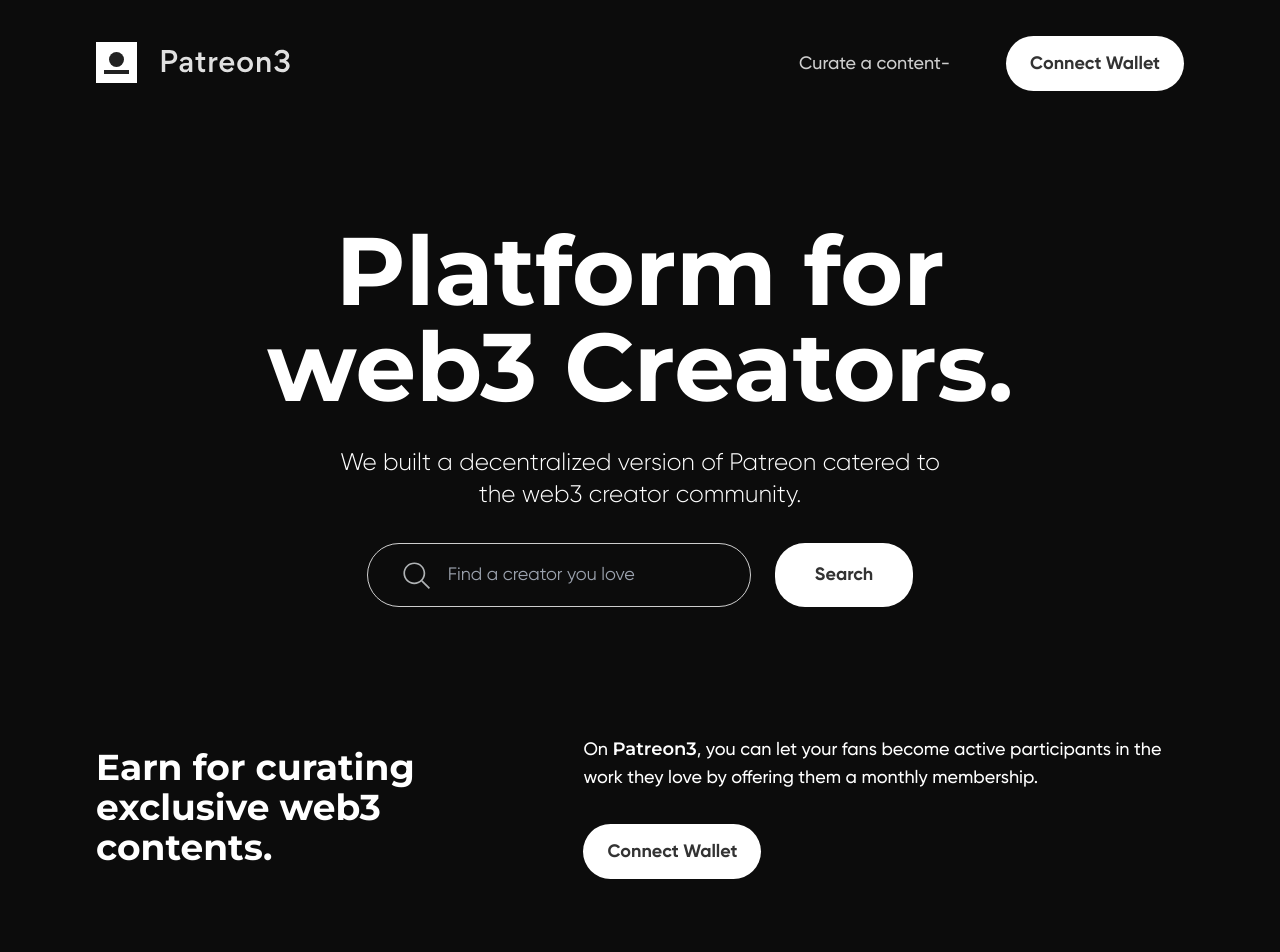
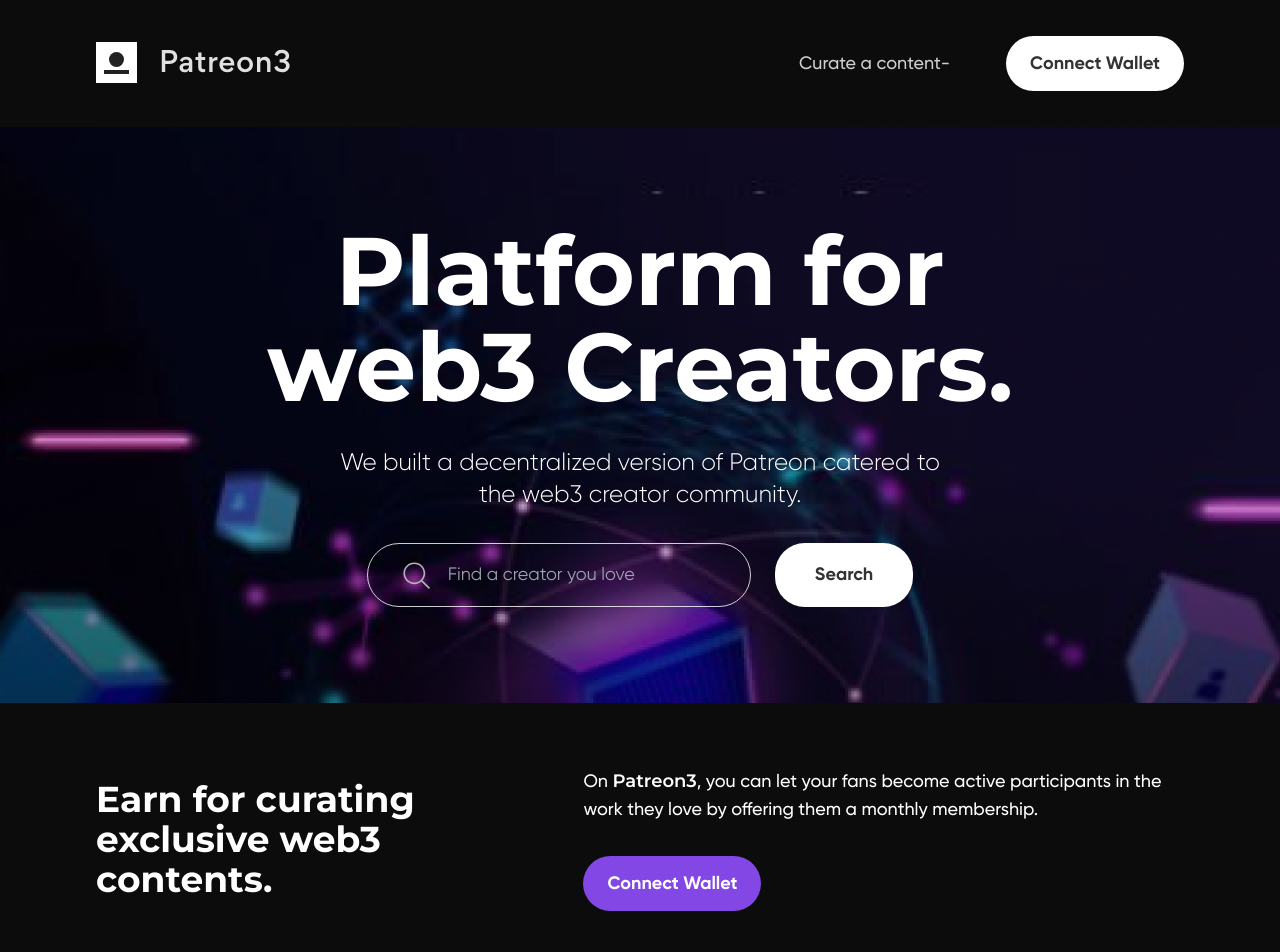
Before and after one commit to harmony-x/dpatreon, a Next.js app: page / in a window 1280 px wide. Shown: the top 952 px of the page. Built offline with nearby package versions, Linux system fonts and the light colour scheme.

Commit message:
chore : add background to hero section

```diff
--- a/layouts/LandingPageHero/LandingPageHero.tsx
+++ b/layouts/LandingPageHero/LandingPageHero.tsx
@@ -7,17 +7,22 @@ import { LandingPageHeroProps } from "./LandingPageHero.types";
 
 const LandingPageHero : FC<LandingPageHeroProps> = ({setIsOpen}) => {
   return (
-    <section className="mt-8 md:mt-16 lg2:mt-24 flex flex-col items-center">
-      <h1 className="text-center font-bold not-italic font-Montserrat text-4xl md:text-6xl lg2:text-8xl text-white">Platform for <br/> web3 Creators.</h1>
-      <p className="font-light text-center text-base md:text-2xl text-white my-4 md:my-6 lg2:my-8">We built a decentralized version of Patreon catered to <br/> the web3 creator community. </p>
-      <SearchBox SearchIcon={LandingPageSearchIcon} className="w-full md:w-96 pl-20 pr-4" height="h-12 md:h-16" placeholder="Find a creator you love" rightSpacing="mr-6">
-        <Button px="px-6 md:px-10" height="h-12 md:h-16" onClick={()=> {}} text="Search" type="secondary"  />
-      </SearchBox>
-      <article className="flex flex-col md:flex-row justify-between items-center mt-12 md:mt-20 lg:mt-32 xl:mt-48 md:gap-6">
+    <section className=" flex flex-col items-stretch">
+      <div className="relative py-8 md:py-16 lg2:py-24">
+      <div className="landing-page-bg absolute -left-6 md:-left-12 lg:-left-24 top-0 lg3:left-0 w-screen lg3:w-full h-full z-auto" />
+      <h1 className="text-center font-bold not-italic font-Montserrat text-4xl md:text-6xl lg2:text-8xl text-white z-10 relative">Platform for <br/> web3 Creators.</h1>
+      <p className="font-light text-center text-base md:text-2xl text-white my-4 md:my-6 lg2:my-8 z-10 relative">We built a decentralized version of Patreon catered to <br/> the web3 creator community. </p>
+      <div className="flex justify-center z-10 relative">
+        <SearchBox SearchIcon={LandingPageSearchIcon} className="w-full md:w-96 pl-20 pr-4" height="h-12 md:h-16" placeholder="Find a creator you love" rightSpacing="mr-6">
+          <Button px="px-6 md:px-10" height="h-12 md:h-16" onClick={()=> {}} text="Search" type="secondary"  />
+        </SearchBox>
+      </div>
+      </div>
+      <article className="flex flex-col md:flex-row justify-between items-center mt-6 md:mt-10 lg:mt-16 xl:mt-24 md:gap-6">
         <SectionHeading text="Earn for curating exclusive web3 contents." />
         <div className="mt-6 md:mt-0">
           <p className="font-medium text-base md:text-lg text-white">On <span className="font-Montserrat font-semibold">Patreon3</span>, you can let your fans become active participants in the work they love by offering them a monthly membership.</p>
-          <Button px="px-4 md:px-6" height='h-12 md:h-55px' onClick={() => {setIsOpen(true)}} text='Connect Wallet' type='secondary' className="mt-4 md:mt-8"  />
+          <Button px="px-4 md:px-6" height='h-12 md:h-55px' onClick={() => {setIsOpen(true)}} text='Connect Wallet' type='primary' className="mt-4 md:mt-8"  />
         </div>
       </article>
     </section>
```
